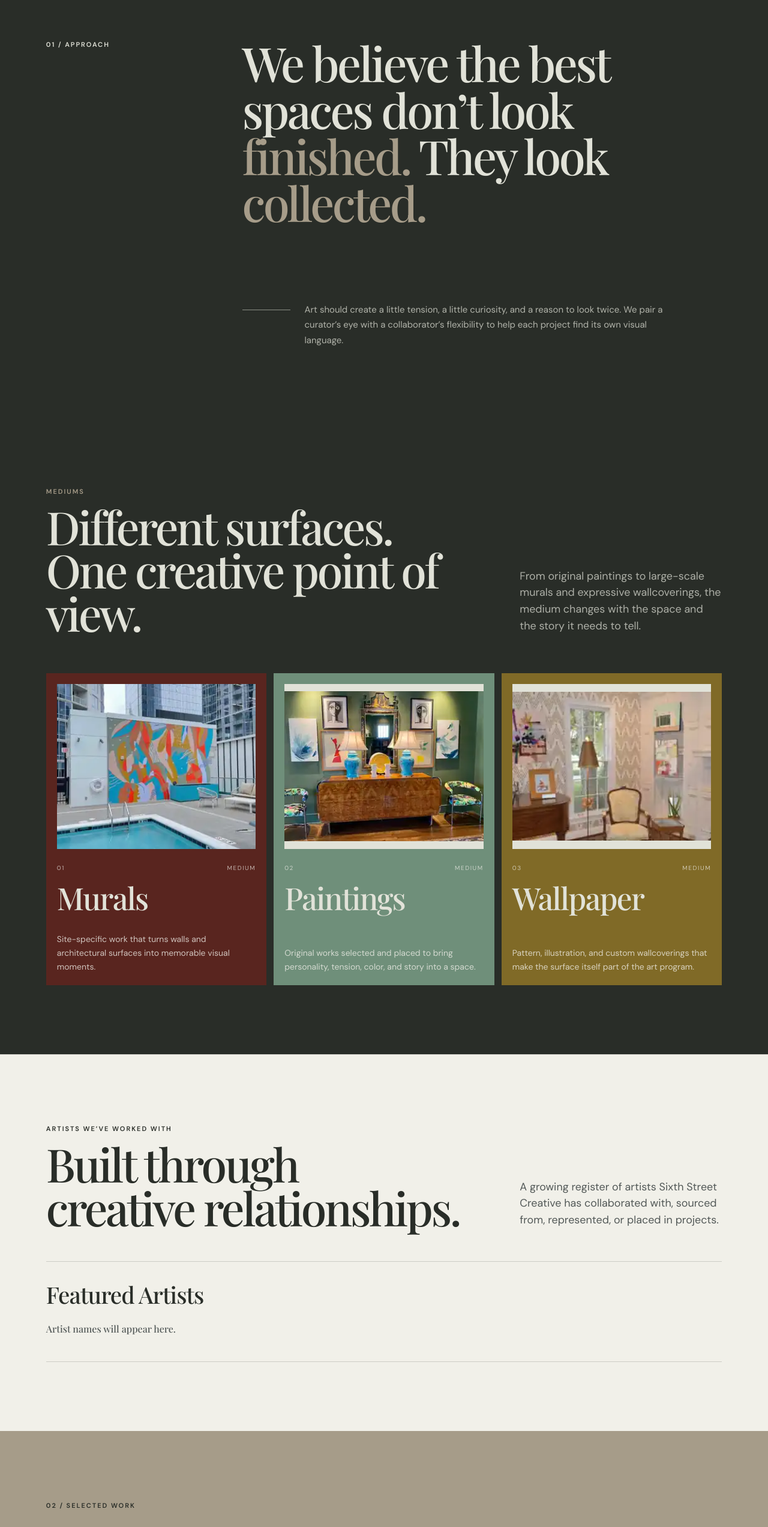
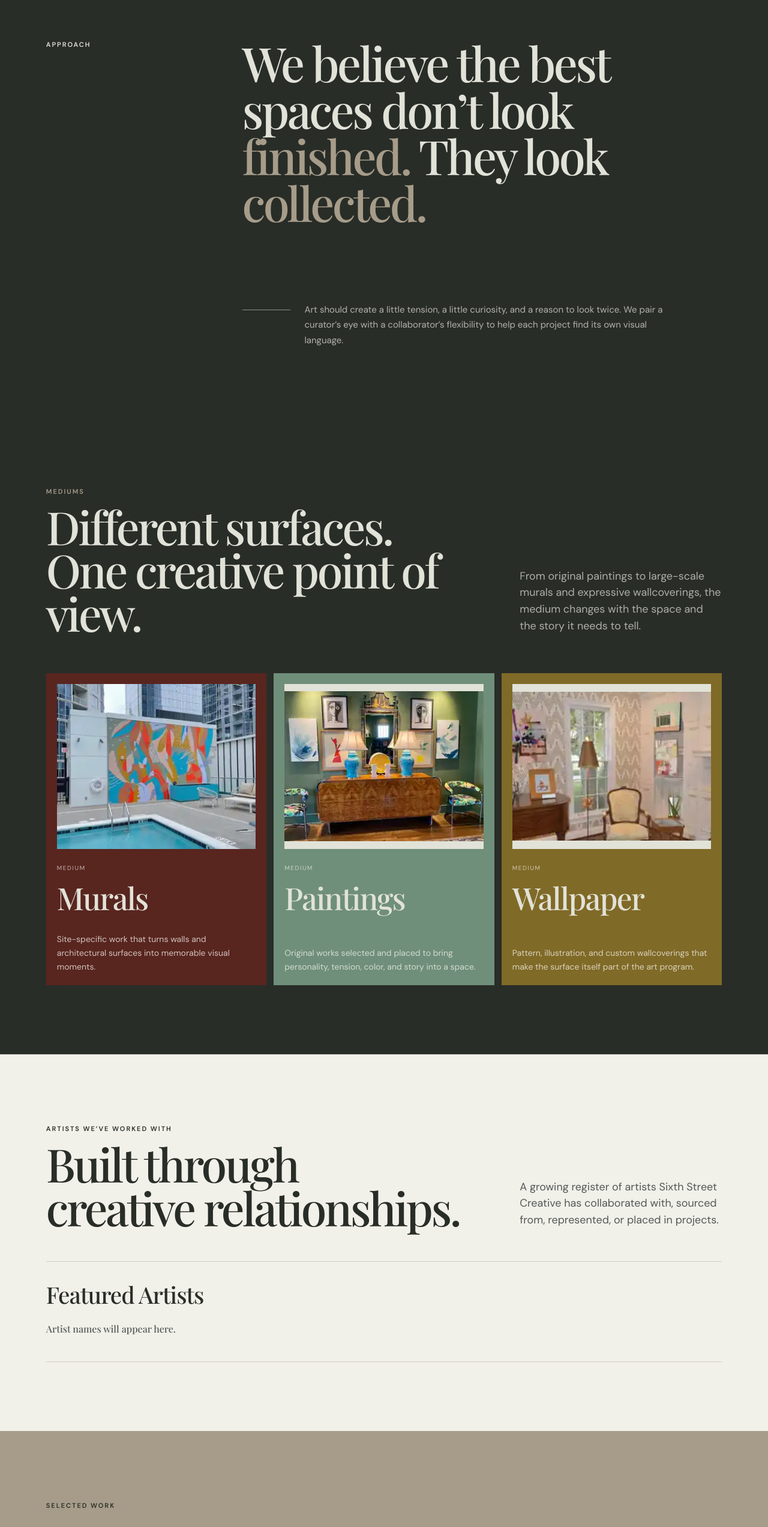
Before and after one commit to Melvinator32/blank-canvas-joy-595, a React (Vite) app in the folder artifacts/sixth-street-creative/: page / in a window 1280 px wide. Shown: the part 1687-4232 px from the top of the page at 60% size. Built offline with nearby package versions, Linux system fonts and the light colour scheme; a web font is replaced by a local one.

Commit message:
Remove visible section numbering

```diff
--- a/artifacts/sixth-street-creative/src/photo.css
+++ b/artifacts/sixth-street-creative/src/photo.css
@@ -60,6 +60,39 @@
   display: none;
 }
 
+/* Keep the editorial labels while removing all visible section numbering. */
+.statement .section-number,
+.portfolio-tease .section-number {
+  font-size: 0;
+}
+
+.statement .section-number::after,
+.portfolio-tease .section-number::after {
+  font-size: 11px;
+  text-transform: uppercase;
+  letter-spacing: .18em;
+  font-weight: 600;
+}
+
+.statement .section-number::after {
+  content: 'Approach';
+}
+
+.portfolio-tease .section-number::after {
+  content: 'Selected work';
+}
+
+.medium-meta span:first-child,
+.category-card > span:first-child,
+.portfolio-row-meta span:first-child,
+.journey-number {
+  display: none;
+}
+
+.journey-item {
+  grid-template-columns: 1fr 1fr;
+}
+
 @media (max-width: 850px) {
   .portfolio-image-grid {
     min-height: auto;
@@ -75,6 +108,14 @@
   .portfolio-image-grid img:nth-child(4) {
     display: block;
   }
+
+  .journey-item {
+    grid-template-columns: 1fr;
+  }
+
+  .journey-item p {
+    grid-column: 1;
+  }
 }
 
 @media (max-width: 560px) {
```
